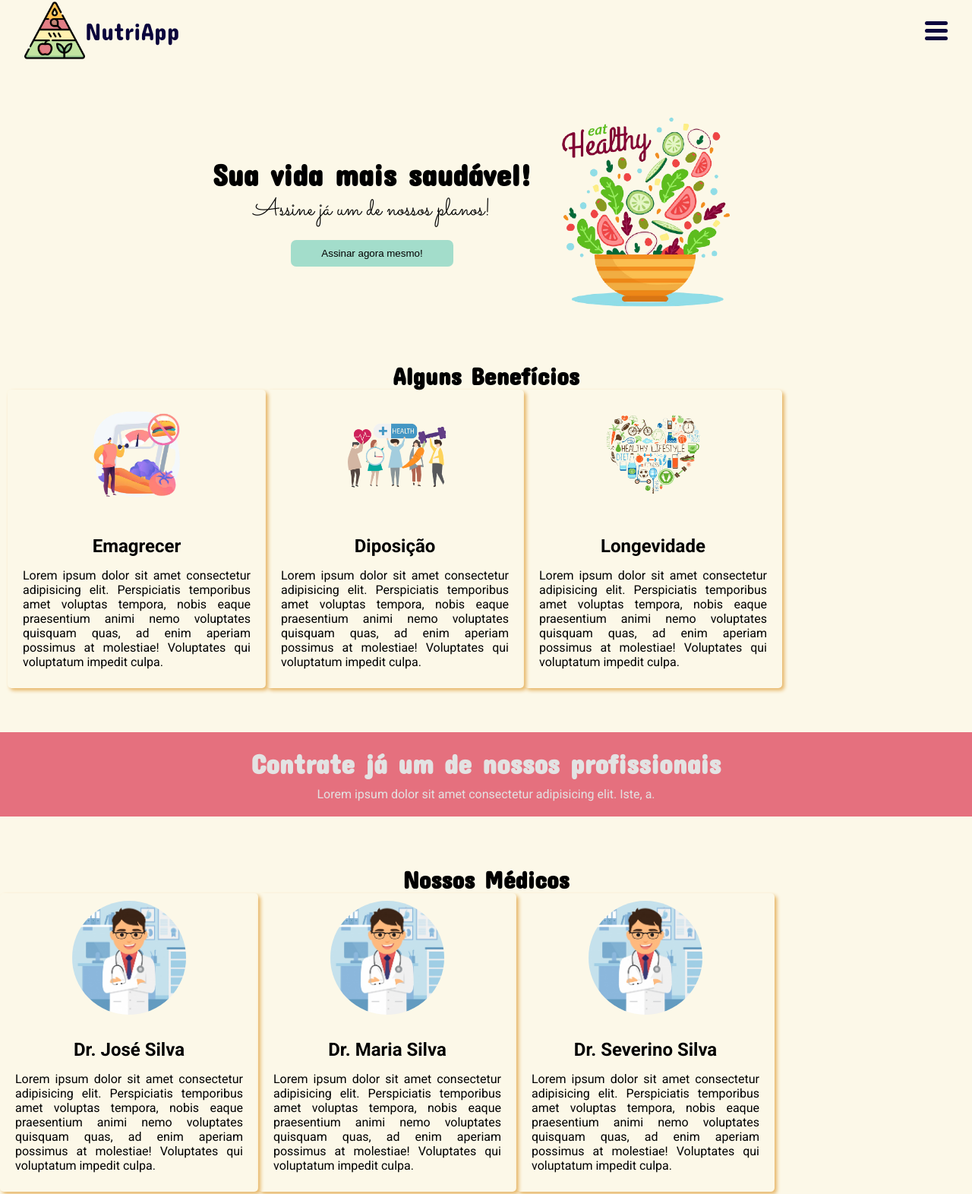
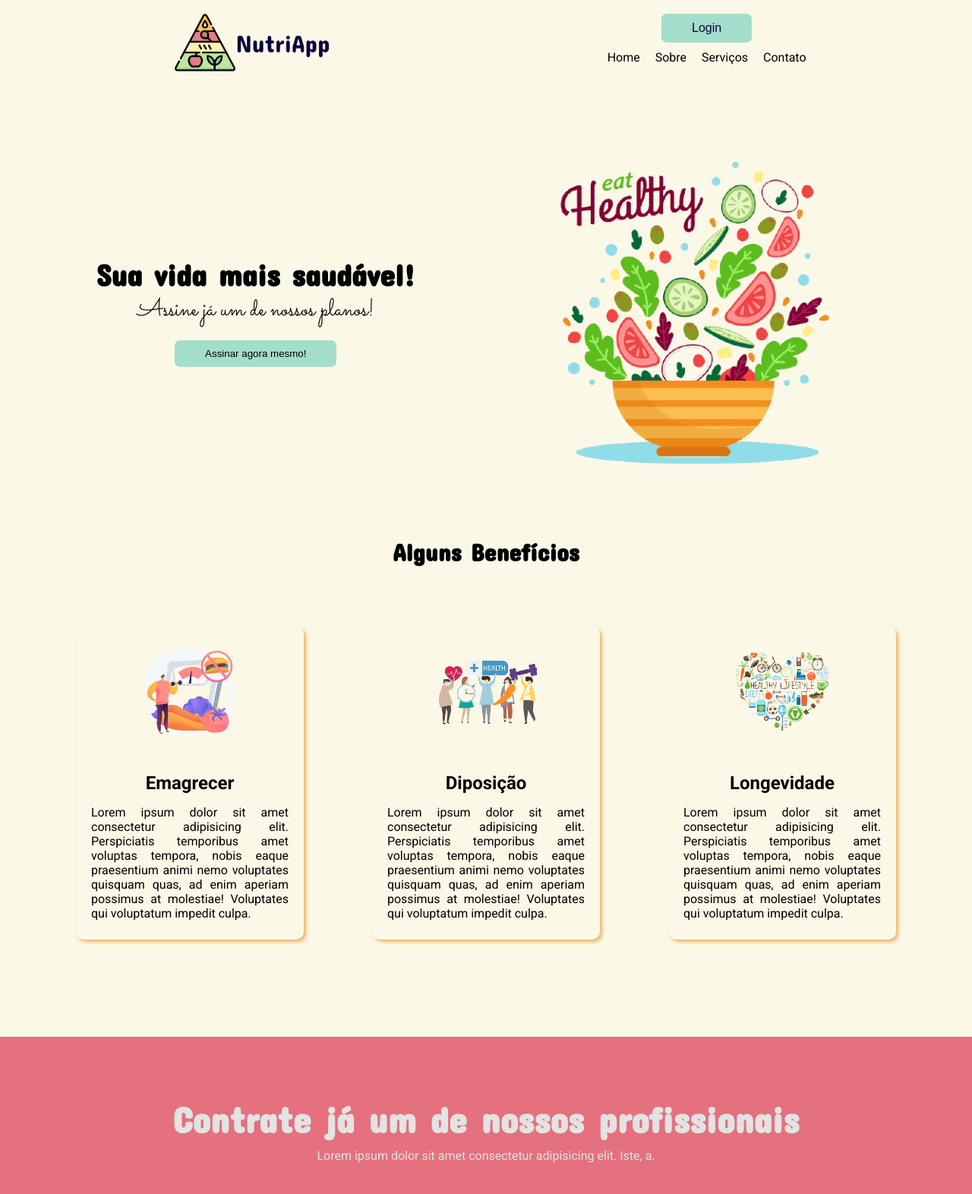
Before and after one commit to raffaelcsar/projetoWebIfpe, a website: page public/views/index.html in a window 1280 px wide. Shown: the top 1572 px of the page at 76% size. Drawn offline with Linux system fonts and the light colour scheme; a web font is replaced by a local one.

Commit message:
adjust responsive

```diff
--- a/public/css/style.css
+++ b/public/css/style.css
@@ -143,9 +143,16 @@ header {
 .section-container
 {
   margin: 3rem 0;
-  height: 300px;
+  height: 500px;
   text-align: center;
   display: flex;
+  justify-content: center;
+}
+
+.section-content
+{
+  display: flex;
+  flex-direction: column;
   justify-content: center;
 }
 
@@ -166,7 +173,7 @@ header {
 .card-section
 {
   box-sizing: border-box;
-  margin-bottom: 10px;
+  margin-bottom: 80px;
   padding: 0 10px;
 }
 
@@ -175,19 +182,22 @@ header {
   text-align: center;
   font-size: 2rem;
   font-family: 'Concert One', 'Gill Sans', 'Gill Sans MT', Calibri, 'Trebuchet MS', sans-serif;
+  margin-bottom: 5rem;
 }
 
 .card-section-container
 {
   display: flex;
   flex-wrap: wrap;
+  justify-content: center;
 }
 
 .card
 {
+  box-sizing: border-box;
   width: 300px;
   padding: 10px 20px;
-  border-radius: 5px;
+  border-radius: 10px;
   box-shadow: 3px 3px 5px var(--dark-yellow);
   margin-bottom: 3rem;
 }
@@ -248,7 +258,7 @@ header {
 {
   background-color: var(--red);
   padding: 1.25rem 0.5rem;
-  margin-bottom: 4rem;
+  margin-bottom: 10rem;
 }
 
 .spotlight-title
@@ -267,12 +277,15 @@ header {
 
 footer
 {
-  background-color: #ef4f4f;
+  /* background-color: #ef4f4f; */
+  background-color: #75cfb8;
   padding: 2rem 1rem;
 }
 
 .footer-title
 {
+  max-width: 1000px;
+  margin: 0 auto;
   font-size: 2rem;
   font-family: 'Concert One', cursive;
   color: #e3e3e3;
@@ -328,20 +341,75 @@ footer
   text-align: center;
   color: #e3e3e3;
 }
+@media (min-width: 599px) {
+  .card-section-container{
+    justify-content: space-evenly;
+  }
+  /* .card{
+    margin-right: 2rem;
+  }
+
+  .card:last-child{
+    margin-right: 0;
+  } */
+}
+
+@media (min-width: 644px) {
+  .spotlight-container{
+    padding: 5rem 2rem;
+  }
+
+  .spotlight-title{
+    font-size: 3rem;
+  }
+}
 
 @media (min-width: 768px) {
   .section-container
   {
+    justify-content: space-evenly;
     align-items: center;
   }
 
   .img-main{
-    height: 300px;
-    width: 300px;
+    height: 30rem;
+    width: 30rem;
     background-image: url('../assets/food-2.png');
     background-size: contain;
     background-repeat: no-repeat;
     background-position: right;
+  }
+
+  header
+  {
+    padding: 1rem;
+    justify-content: space-around;
+  }
+
+  .toggle-btn{
+    display: none;
+  }
+
+  .nav{
+    display: flex;
+    flex-direction: column;
+    align-items: center;
+    margin-left: 0;
+    margin-right: 20px;
+  }
+
+  .navbar{
+    min-width: fit-content;
+    flex-direction: row;
+  }
+
+  .navbar a {
+    margin-right: 20px;
+  }
+
+  .navbar a:last-child
+  {
+    margin-right: 0;
   }
 }
 /*
--- a/public/views/index.html
+++ b/public/views/index.html
@@ -33,7 +33,7 @@
         </div>
     </header>
     <main class="section-container">
-      <div>
+      <div class="section-content">
         <h1 class="page-title">
           Sua vida mais saudável!
         </h1>
@@ -78,7 +78,7 @@
       </h3>
       <p class="spotlight-content">Lorem ipsum dolor sit amet consectetur adipisicing elit. Iste, a.</p>
     </section>
-    <section>
+    <section class="card-section">
       <h2 class="section-title">Nossos Médicos</h2>
       <div class="card-section-container">
         <div class="card">
```
